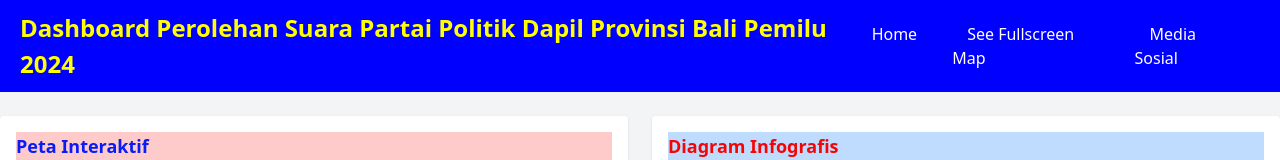
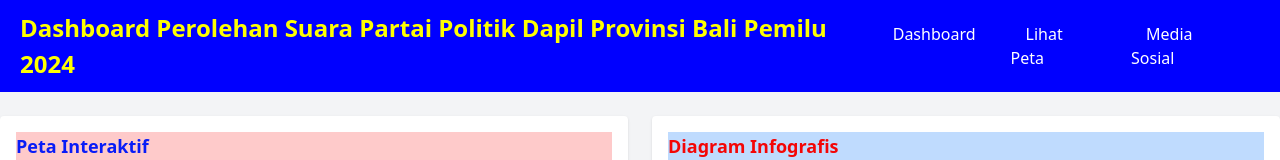
Before and after one commit to sutantoahmad99/DashboardPemilu01, a plain HTML site: page index.html in a window 1280 px wide. Shown: the top 160 px of the page. Drawn offline with nearby package versions, Linux system fonts and the light colour scheme.

Commit message:
index.html

```diff
--- a/index.html
+++ b/index.html
@@ -19,8 +19,8 @@
         <!--li><a href="https:/daunbonteng.github.io/dashboard/">Home</a></li>
         <li><a href="https://daunbonteng.github.io/mukapeta/">See Fullscreen Map</a></li>
         <li><a href="https://instagram.com/ngguhbd">Contact</a></li-->
-        <li><a href="https://sutantoahmad99.github.io/DashboardPemilu01/">Home</a></li-->
-        <li><a href="https://sutantoahmad99.github.io/PetaTematik/">See Fullscreen Map</a></li>
+        <li><a href="https://sutantoahmad99.github.io/DashboardPemilu01/">Dashboard</a></li-->
+        <li><a href="https://sutantoahmad99.github.io/PetaTematik/">Lihat Peta</a></li>
         <li><a href="https://instagram.com/pusfatja_lapan/">Media Sosial</a></li>
     </ul>
     </nav>
```
